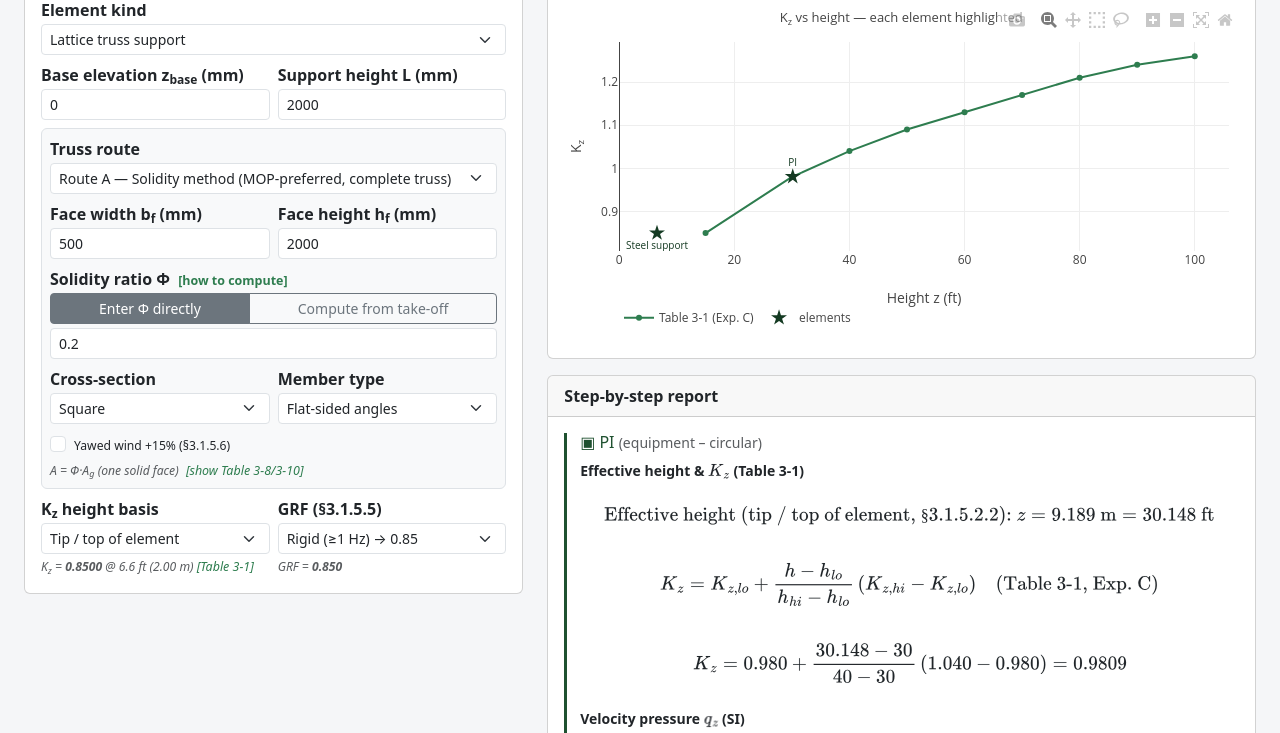
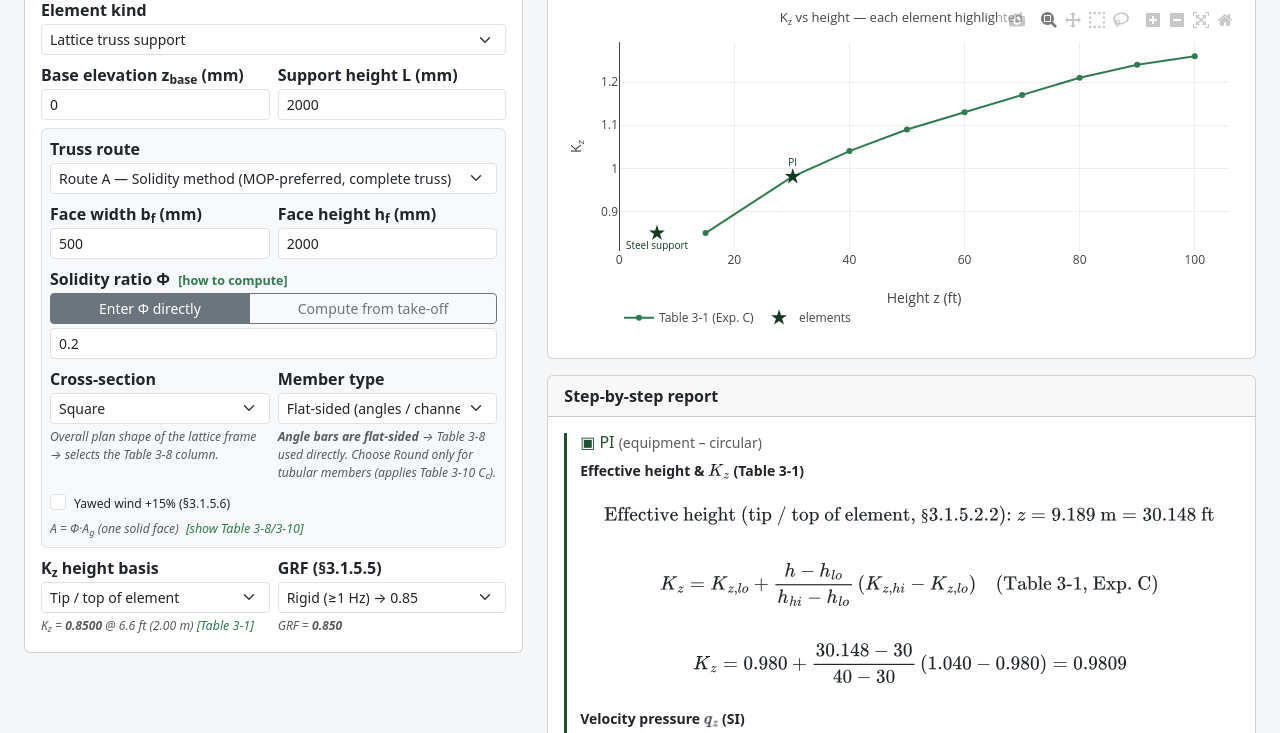
Before and after one commit to camille-pj/wind-equipment-foundation, a Flask app: page / in a window 1280 px wide. Shown: the part 1648-2381 px from the top of the page. Run offline with Flask 3, Linux system fonts and the light colour scheme; some libraries are stand-ins or nearby versions.

Commit message:
Clarify lattice-truss cross-section vs member-type (angle bars)
Angle bars are flat-sided members, not a cross-section. Broaden the member-type
label to "Flat-sided (angles / channels / flats)" / "Round / tubular" and add
captions: cross-section = overall frame plan shape (Table 3-8 column); angle
bars use Table 3-8 directly, Round applies Table 3-10 Cc. Labels only — engine
unchanged.

Co-Authored-By: Claude Opus 4.8 <noreply@anthropic.com>

```diff
--- a/templates/index.html
+++ b/templates/index.html
@@ -338,11 +338,13 @@
                   <div class="col-6"><label class="form-label">Cross-section</label>
                     <select class="form-select form-select-sm" v-model="el.cross_section">
                       <option value="square">Square</option><option value="triangular">Triangular</option>
-                    </select></div>
+                    </select>
+                    <div class="form-text small-note ref-cap">Overall plan shape of the lattice frame → selects the Table 3-8 column.</div></div>
                   <div class="col-6"><label class="form-label">Member type</label>
                     <select class="form-select form-select-sm" v-model="el.member_type">
-                      <option value="flat">Flat-sided angles</option><option value="round">Round</option>
-                    </select></div>
+                      <option value="flat">Flat-sided (angles / channels / flats)</option><option value="round">Round / tubular</option>
+                    </select>
+                    <div class="form-text small-note ref-cap"><strong>Angle bars are flat-sided</strong> → Table 3-8 used directly. Choose Round only for tubular members (applies Table 3-10 C<sub>c</sub>).</div></div>
                   <div class="col-6 d-flex align-items-end" v-if="el.cross_section==='square'">
                     <div class="form-check"><input class="form-check-input" type="checkbox" :id="'yaw'+ei" v-model="el.yawed_wind">
                       <label class="form-check-label small-note" :for="'yaw'+ei">Yawed wind +15% (§3.1.5.6)</label></div>
```
